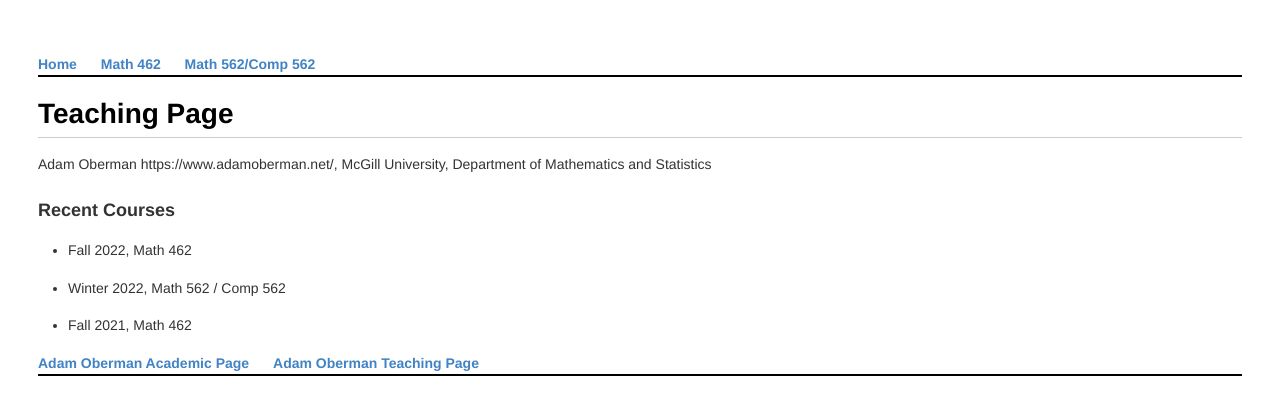
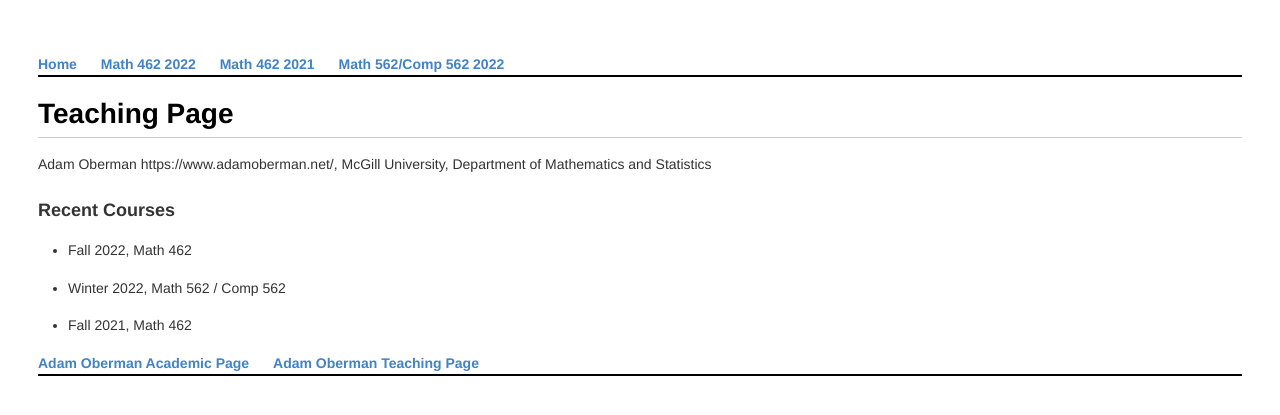
Before and after one commit to adam-oberman/adam-oberman.github.io, a Jekyll site: the page built from README.md, in a window 1280 px wide. Shown: the top 415 px of the page. Built offline with Jekyll 4.4.1, drawn with Linux system fonts in a browser that asks for light colours; our own code applies the rules of GitHub Pages for plain Markdown files.

Commit message:
Update default.html

```diff
--- a/_layouts/default.html
+++ b/_layouts/default.html
@@ -9,8 +9,9 @@
 			<nav>
 	    		<ul>
 	        		<li><a href="/">Home</a></li>
-		        	<li><a href="/Lectures">Math 462</a></li>
-				<li><a href="/562">Math 562/Comp 562</a></li>
+				<li><a href="/Math462_2022">Math 462 2022</a></li>
+		        	<li><a href="/Lectures">Math 462 2021</a></li>
+				<li><a href="/562">Math 562/Comp 562 2022</a></li>
 
 	    		</ul>
 			</nav>
```
